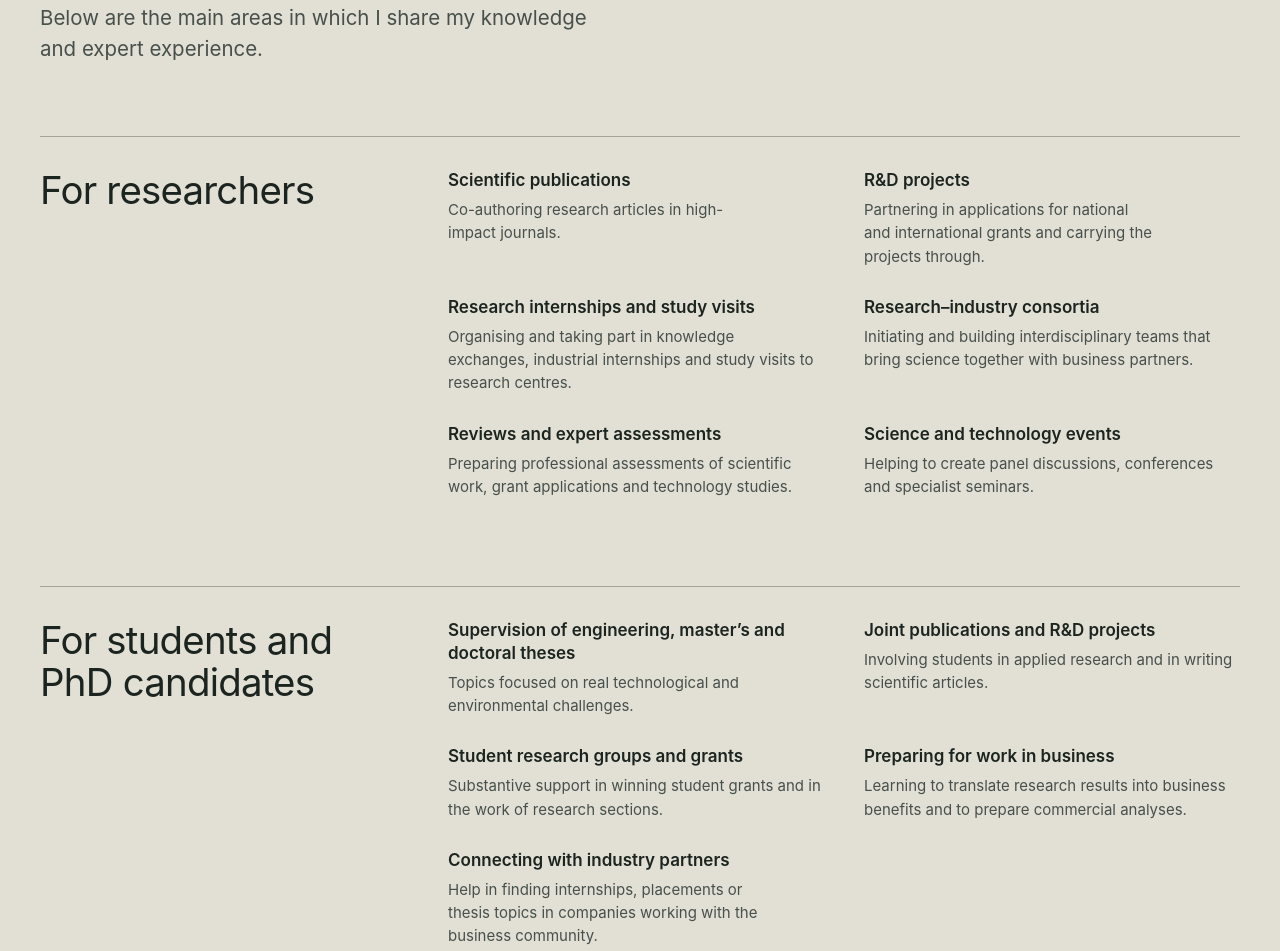
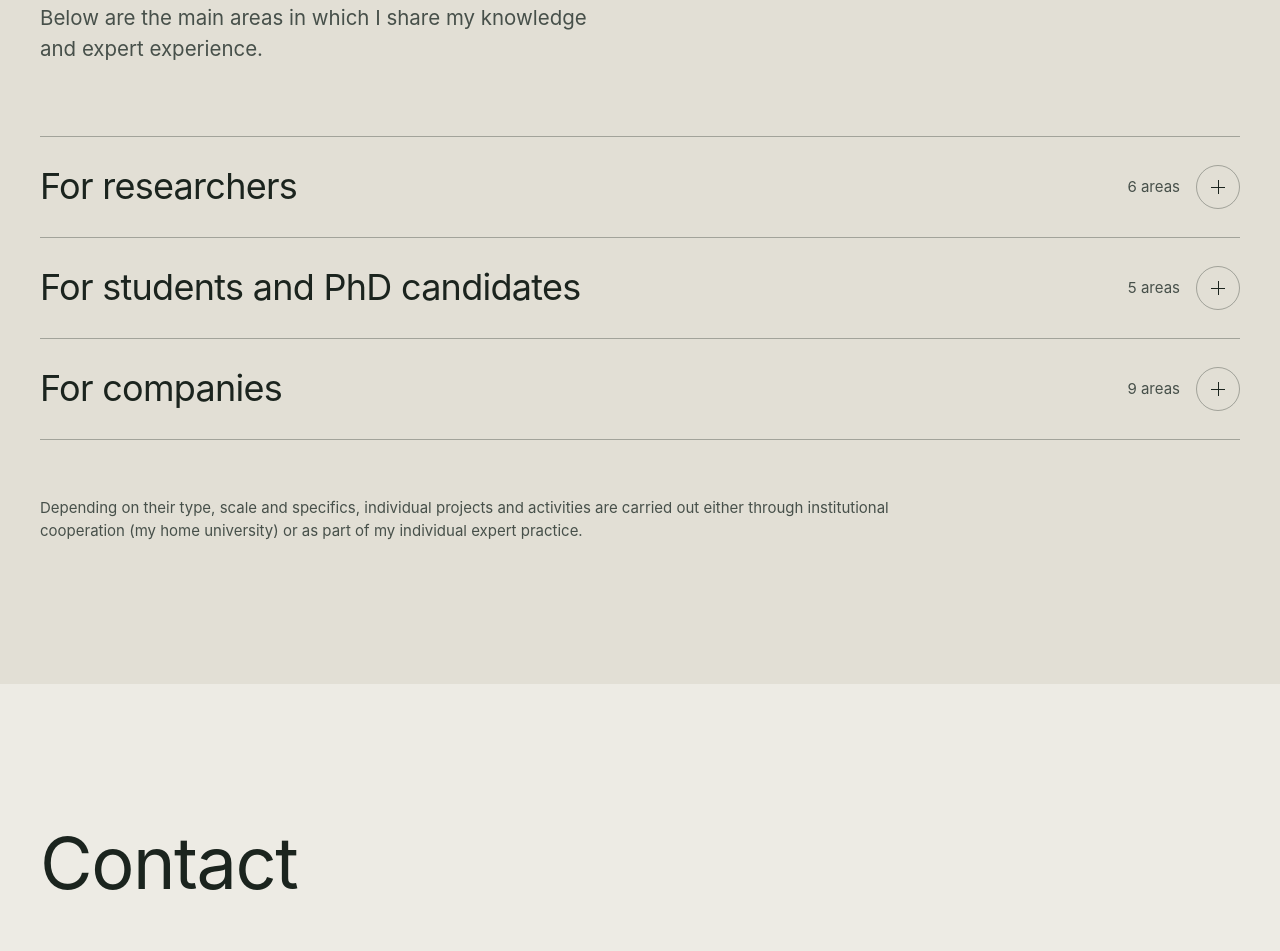
Before and after one commit to Pabiak/czekala, an Astro site: page /en in a window 1280 px wide. Shown: the part 7045-7996 px from the top of the page. Built offline with nearby package versions, Linux system fonts and the light colour scheme; Astro itself is replaced by a stand-in of ours.

Commit message:
Collapse collaboration areas into exclusive disclosure panels
The three groups (researchers, students, companies) are now native
<details> panels that open one at a time, cutting the section from ~4.7 to
~1.7 screens on phones. No JS; content stays in the HTML for search engines
and find-in-page. Height animates via ::details-content where supported and
opens instantly under reduced motion.

Co-Authored-By: Claude Opus 5.5 <noreply@anthropic.com>

```diff
--- a/src/components/Collab.astro
+++ b/src/components/Collab.astro
@@ -8,6 +8,8 @@ interface Props {
 const { lang } = Astro.props;
 const t = ui[lang].collab;
 const r = routes[lang];
+const plural = new Intl.PluralRules(ui[lang].numberLocale);
+const countLabel = (n: number) => t.countForms[plural.select(n)] ?? t.countForms.other;
 ---
 
 <!--
@@ -41,12 +43,26 @@ const r = routes[lang];
 		<div class="wrap">
 			<p class="mb-[clamp(40px,6vw,72px)] max-w-[44ch] text-lead text-ink-2" data-reveal>{t.intro}</p>
 
-			<div class="grid gap-[clamp(48px,7vw,88px)]">
+			<!-- Native disclosure panels: no JS, content stays in the HTML for search engines and
+			     find-in-page; `name` makes them exclusive so the section never unfolds to full length. -->
+			<div class="border-t border-line-strong">
 				{
-					t.groups.map((g) => (
-						<div class="grid gap-6 border-t border-line-strong pt-8 lg:grid-cols-12 lg:gap-6" data-reveal>
-							<h3 class="text-[clamp(1.75rem,3vw,2.5rem)] leading-[1.1] lg:col-span-4 lg:pr-6">{g.title}</h3>
-							<dl class="grid gap-x-10 gap-y-7 md:grid-cols-2 lg:col-span-8">
+					t.groups.map((g, i) => (
+						<details class="collab-acc group/acc border-b border-line-strong" name="collab-areas" data-reveal style={`--d: ${i * 60}ms`}>
+							<summary class="flex min-h-11 cursor-pointer list-none items-center gap-4 py-5 md:py-7 [&::-webkit-details-marker]:hidden">
+								<h3 class="grow text-[clamp(1.5rem,3vw,2.25rem)] leading-[1.1]">{g.title}</h3>
+								<span class="hidden text-[0.9375rem] text-ink-2 sm:inline">
+									{g.items.length} {countLabel(g.items.length)}
+								</span>
+								<span
+									class="relative grid size-11 shrink-0 place-items-center rounded-full border border-line-strong text-ink transition-[background-color,border-color,color] duration-200 ease-out group-hover/acc:border-ink group-open/acc:border-forest group-open/acc:bg-forest group-open/acc:text-paper-3"
+									aria-hidden="true"
+								>
+									<span class="absolute h-px w-3.5 bg-current" />
+									<span class="absolute h-3.5 w-px bg-current transition-transform duration-240 ease-out group-open/acc:scale-y-0" />
+								</span>
+							</summary>
+							<dl class="grid gap-x-10 gap-y-5 pb-8 md:grid-cols-2 md:gap-y-7 md:pb-10 lg:pl-[calc((100%+24px)/3)]">
 								{g.items.map((item) => (
 									<div class="grid content-start gap-1.5">
 										<dt class="leading-[1.35] font-semibold text-ink">{item.title}</dt>
@@ -54,13 +70,13 @@ const r = routes[lang];
 									</div>
 								))}
 							</dl>
-						</div>
+						</details>
 					))
 				}
 			</div>
 
 			<p
-				class="mt-[clamp(48px,7vw,88px)] border-t border-line-strong pt-6 text-[0.9375rem] leading-[1.55] text-ink-2"
+				class="mt-[clamp(32px,5vw,56px)] text-[0.9375rem] leading-[1.55] text-ink-2"
 				data-reveal
 			>
 				<span class="block max-w-[90ch]">{t.note}</span>
--- a/src/i18n/ui.ts
+++ b/src/i18n/ui.ts
@@ -151,6 +151,8 @@ const pl = {
 		text: 'W swojej działalności łączę doświadczenie badawcze z doradztwem technologicznym, wspierając rozwój innowacyjnych projektów w obszarze bioenergii, biogazu oraz zagospodarowania biomasy.',
 		invite: 'Zapraszam do współpracy przedstawicieli środowiska akademickiego, studentów oraz partnerów z sektora gospodarczego i samorządowego.',
 		intro: 'Poniżej przedstawiam główne obszary, w których dzielę się swoją wiedzą oraz doświadczeniem eksperckim.',
+		/** Item-count label in each panel header, keyed by Intl.PluralRules category. */
+		countForms: { one: 'obszar', few: 'obszary', many: 'obszarów', other: 'obszaru' } as Record<string, string>,
 		groups: [
 			{
 				title: 'Dla naukowców',
@@ -369,6 +371,7 @@ const en: Content = {
 		text: 'In my work I combine research experience with technology consulting, supporting the development of innovative projects in bioenergy, biogas and biomass management.',
 		invite: 'I welcome collaboration with members of the academic community, students, and partners from the business and local government sectors.',
 		intro: 'Below are the main areas in which I share my knowledge and expert experience.',
+		countForms: { one: 'area', other: 'areas' },
 		groups: [
 			{
 				title: 'For researchers',
--- a/src/styles/global.css
+++ b/src/styles/global.css
@@ -229,6 +229,26 @@
 		transform: none;
 	}
 
+	/* Disclosure panels (Collab.astro): animate the height where the browser supports
+	   ::details-content + interpolate-size; elsewhere they simply open instantly. */
+	@media (prefers-reduced-motion: no-preference) {
+		:root {
+			interpolate-size: allow-keywords;
+		}
+
+		.collab-acc::details-content {
+			block-size: 0;
+			overflow-y: clip;
+			transition:
+				block-size 360ms var(--ease-out),
+				content-visibility 360ms allow-discrete;
+		}
+
+		.collab-acc[open]::details-content {
+			block-size: auto;
+		}
+	}
+
 	@media (prefers-reduced-motion: no-preference) {
 		[data-enter] {
 			animation: var(--animate-enter);
```
